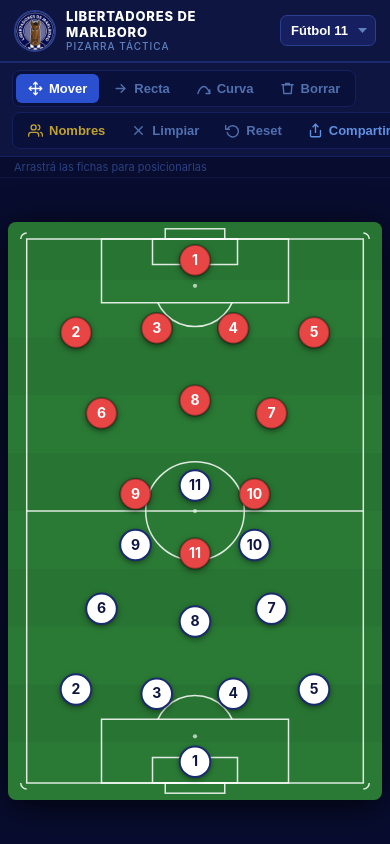
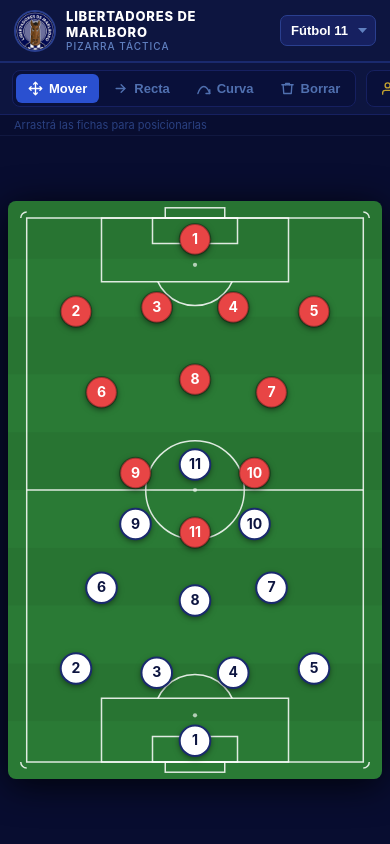
Before and after one commit to tsanchezz/pizarra-marlboro, a React (Vite) app: page / in a window 390 px wide. Built offline with nearby package versions, Linux system fonts and the light colour scheme.

Commit message:
Fix: High DPI canvas resolution and scrollable toolbar for mobile
- Scale canvas by devicePixelRatio for crisp rendering on high DPI devices
- Make toolbar horizontally scrollable to prevent action buttons from being cut off
- Improve mobile UX with smooth scrolling and hidden scrollbar

```diff
--- a/src/App.css
+++ b/src/App.css
@@ -31,9 +31,14 @@ header {
 .toolbar {
   display: flex; align-items: center; gap: 5px;
   padding: 7px 12px; background: #0d1540;
-  border-bottom: 1px solid #162060; flex-shrink: 0; flex-wrap: wrap;
+  border-bottom: 1px solid #162060; flex-shrink: 0;
+  overflow-x: auto; overflow-y: hidden;
+  scroll-behavior: smooth;
+  -webkit-overflow-scrolling: touch;
+  scrollbar-width: none; /* Firefox */
 }
-.tg { display: flex; align-items: center; gap: 2px; background: #09103a; border: 1px solid #162060; border-radius: 8px; padding: 3px; }
+.toolbar::-webkit-scrollbar { display: none; } /* Chrome, Safari */
+.tg { display: flex; align-items: center; gap: 2px; background: #09103a; border: 1px solid #162060; border-radius: 8px; padding: 3px; flex-shrink: 0; }
 .tb {
   display: flex; align-items: center; gap: 6px;
   padding: 7px 12px; font-size: 13px; font-weight: 600;
--- a/src/App.jsx
+++ b/src/App.jsx
@@ -70,7 +70,17 @@ export default function App() {
     const ratio = s.FH / s.FW;
     if (maxW * ratio <= maxH) { s.W = maxW; s.H = Math.round(maxW * ratio); }
     else { s.H = maxH; s.W = Math.round(maxH / ratio); }
-    canvas.width = s.W; canvas.height = s.H;
+
+    // High DPI support: scale canvas by devicePixelRatio for crisp rendering
+    const dpr = window.devicePixelRatio || 1;
+    canvas.width = s.W * dpr;
+    canvas.height = s.H * dpr;
+    canvas.style.width = s.W + 'px';
+    canvas.style.height = s.H + 'px';
+
+    const ctx = canvas.getContext('2d');
+    ctx.scale(dpr, dpr);
+
     s.sx = s.W / s.FW; s.sy = s.H / s.FH;
     // Rebuild positions if orientation changed
     if (vert !== prevVert) {
```
Also changed, not shown: vercel-deployment-config.json (added, +19 -0 lines), 6 other files (tests, documents, lock files or other folders).
